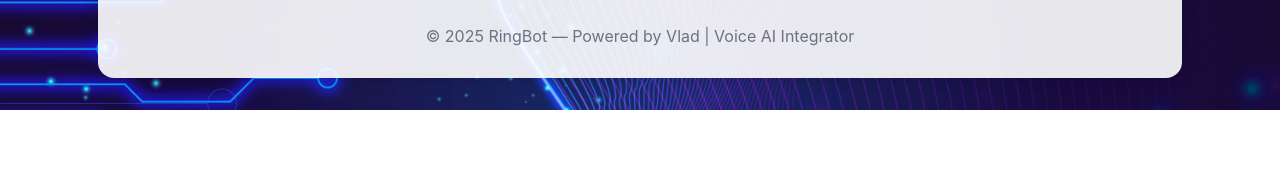
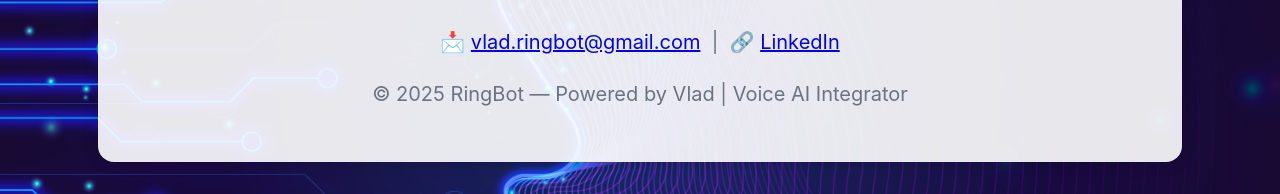
Before and after one commit to Vlad-Boyar/Ringbot_landing, a plain HTML site: page index.html in a window 1280 px wide. Shown: the part 1206-1400 px from the top of the page. Before the commit the page ends 1316 px from the top, so only its background shows below. Drawn offline with Linux system fonts and the light colour scheme.

Commit message:
Add LinkedIn

```diff
--- a/index.html
+++ b/index.html
@@ -233,7 +233,11 @@
     </div>
 
     <footer>
-      © 2025 RingBot — Powered by Vlad | Voice AI Integrator
+      <p>
+        📩 <a href="mailto:vlad.ringbot@gmail.com">vlad.ringbot@gmail.com</a> &nbsp;|&nbsp;
+        🔗 <a href="https://www.linkedin.com/in/vlad-boyarin" target="_blank">LinkedIn</a>
+      </p>
+      <p>© 2025 RingBot — Powered by Vlad | Voice AI Integrator</p>
     </footer>
   </div>
 
```
